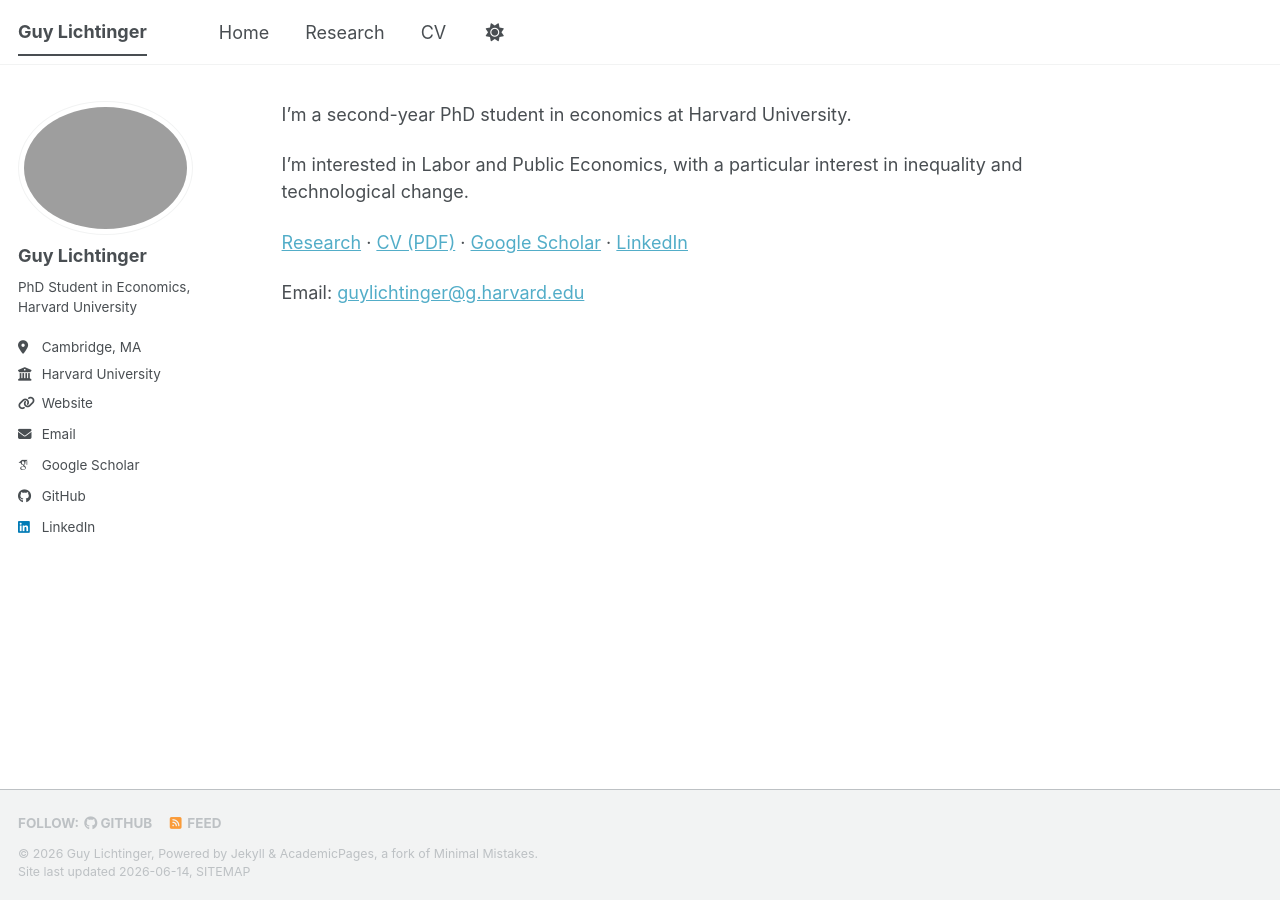
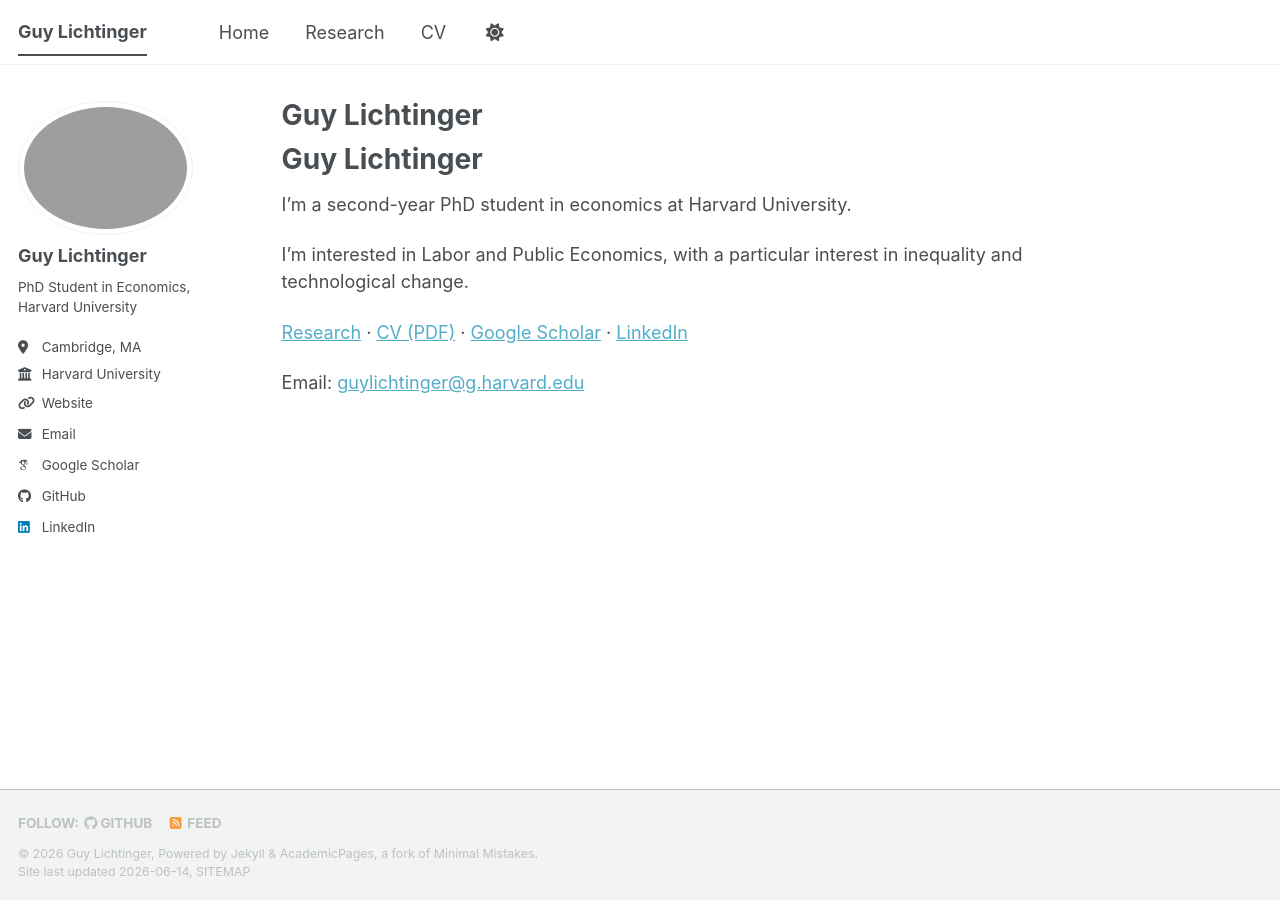
Before and after one commit to guylichtinger/guylichtinger.github.io, a Jekyll site: the page built from _pages/about.md, in a window 1280 px wide. Built offline with Jekyll 4.4.1, drawn with Linux system fonts in a browser that asks for light colours; some web fonts are replaced; a script bundle is joined from its source files by our own code; library files that are not in the unit come from our copies; our own code applies the rules of GitHub Pages for plain Markdown files.

Commit message:
Add personal information to about page

```diff
--- a/_pages/about.md
+++ b/_pages/about.md
@@ -8,6 +8,8 @@ redirect_from:
   - /about.html
 ---
 
+# Guy Lichtinger
+
 I'm a second-year PhD student in economics at Harvard University.
 
 I'm interested in Labor and Public Economics, with a particular interest in inequality and technological change.
```
